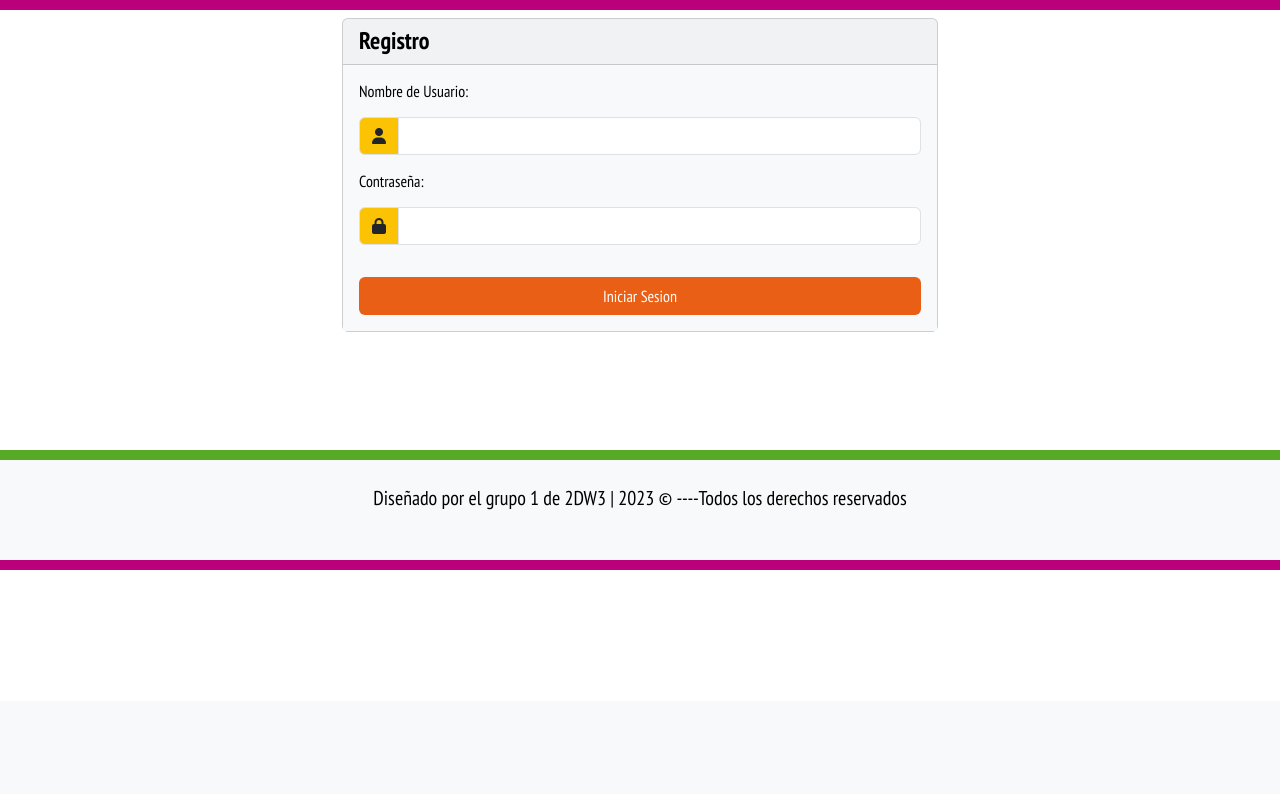
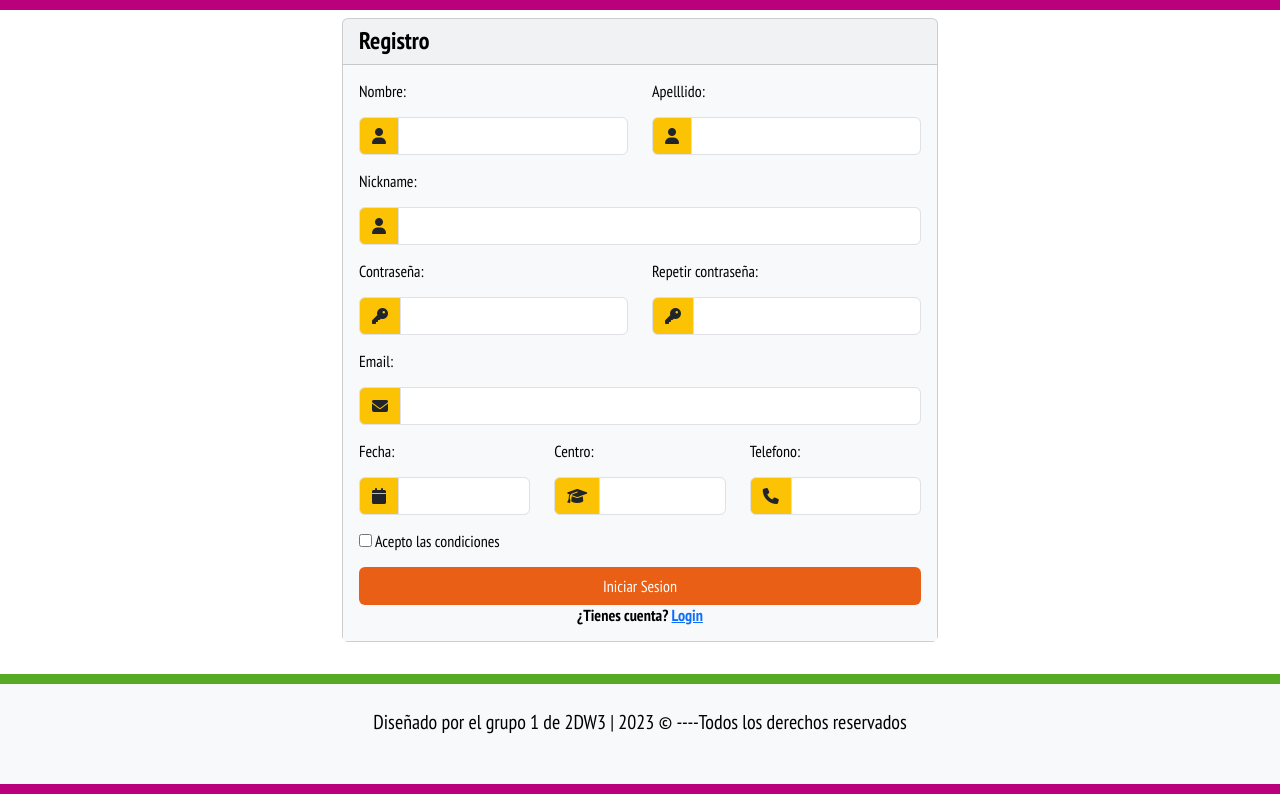
Before and after one commit to souchardani/reto1-gestorAnuncios-Txurdinaga, a PHP site: page /registro.php in a window 1280 px wide. Shown: the part 99-893 px from the top of the page. Before the commit the page ends 669 px from the top, so only its background shows below. Run offline with PHP 8.4, Linux system fonts and the light colour scheme; some libraries are stand-ins or nearby versions.

Commit message:
registro php vacio

```diff
--- a/reto1/views/registro.php
+++ b/reto1/views/registro.php
@@ -2,23 +2,7 @@
 <?php require_once("../assets/includes/DB.php"); ?>
 <?php require_once("../assets/includes/funciones.php"); ?>
 <?php require_once("../assets/includes/sesiones.php"); ?>
-<?php
-//verificamos que el usuario no este logueado, si lo esta, no mostramos el login
-isset($_SESSION["usuario_global"]) ? Redireccionar_A("detalles_anuncios.php") : null;
 
-
-
-if(isset($_POST["enviar"])){
-  $usuario = $_POST["usuario"];
-  $password = $_POST["password"];
-
-  $verificar_llenado = verificar_empty([$usuario, $password]);
-  if ($verificar_llenado){
-    //checkear si el usuario existe en la bbdd y redireccionar a detalles_inicio.php
-    inicio_sesion($usuario, $password);
-  }
-}
-?>
 <!DOCTYPE html>
 <html lang="en">
   <head>
@@ -44,26 +28,108 @@ if(isset($_POST["enviar"])){
                 echo MensajeError();
                 echo MensajeExito();
               ?>
-                <form action="login.php" method="post">
+              <form action="registro.php" method="post">
+                <div class="row">
+                  <div class="col-12 col-md-6">
                     <div class="form-group">
-                    <label for="usuario"><span class="FieldInfo">Nombre de Usuario: </span></label>
+                      <label for="nombre"><span class="FieldInfo">Nombre: </span></label>
                       <div class="input-group my-3">
                         <div class="input-group-text" style="background-color: #FCC204;"><span><i class="fas fa-user"></i></span></div>
-                      <input type="text" class="form-control" name="usuario" id="usuario">
+                        <input type="text" class="form-control" name="nombre" id="nombre">
                       </div>
                     </div>
+                  </div>
+                  <div class="col-12 col-md-6">
                     <div class="form-group">
-                    <label for="password"><span class="FieldInfo">Contraseña: </span></label>
+                      <label for="apellido"><span class="FieldInfo">Apelllido: </span></label>
                       <div class="input-group my-3">
-                      <div class="input-group-text" style="background-color: #FCC204;"><span><i class="fas fa-lock"></i></span></div>
-                      <input type="password" class="form-control" name="password" id="password">
+                        <div class="input-group-text" style="background-color: #FCC204;"><span><i class="fas fa-user"></i></span></div>
+                        <input type="text" class="form-control" name="apeliido" id="apellido">
+                      </div>
+                    </div>
+                  </div>
+                  <div class="col-12">
+                    <div class="form-group">
+                      <label for="nickname"><span class="FieldInfo">Nickname: </span></label>
+                      <div class="input-group my-3">
+                        <div class="input-group-text" style="background-color: #FCC204;"><span><i class="fas fa-user"></i></span></div>
+                        <input type="text" class="form-control" name="nickname" id="nickname">
+                      </div>
+                    </div>
+                  </div>
+                  <div class="col-12 col-md-6">
+                    <div class="form-group">
+                      <label for="pass"><span class="FieldInfo">Contraseña: </span></label>
+                      <div class="input-group my-3">
+                        <div class="input-group-text" style="background-color: #FCC204;"><span><i class="fas fa-key"></i></span></div>
+                        <input type="text" class="form-control" name="pass" id="pass">
+                      </div>
+                    </div>
+                  </div>
+                  <div class="col-12 col-md-6">
+                    <div class="form-group">
+                      <label for="pass2"><span class="FieldInfo">Repetir contraseña: </span></label>
+                      <div class="input-group my-3">
+                        <div class="input-group-text" style="background-color: #FCC204;"><span><i class="fas fa-key"></i></span></div>
+                        <input type="text" class="form-control" name="pass2" id="pass2">
+                      </div>
+                    </div>
+                  </div>
+                  <div class="col-12">
+                    <div class="form-group">
+                      <label for="email"><span class="FieldInfo">Email: </span></label>
+                      <div class="input-group my-3">
+                        <div class="input-group-text" style="background-color: #FCC204;"><span><i class="fas fa-envelope"></i></span></div>
+                        <input type="text" class="form-control" name="email" id="email">
+                      </div>
+                    </div>
+                  </div>
+                  <div class="col-12 col-md-4">
+                    <div class="form-group">
+                      <label for="fecha"><span class="FieldInfo">Fecha: </span></label>
+                      <div class="input-group my-3">
+                        <div class="input-group-text" style="background-color: #FCC204;"><span><i class="fas fa-calendar"></i></span></div>
+                        <input type="text" class="form-control" name="fecha" id="fecha">
+                      </div>
+                    </div>
+                  </div>
+                  <div class="col-12 col-md-4">
+                    <div class="form-group">
+                      <label for="centro"><span class="FieldInfo">Centro: </span></label>
+                      <div class="input-group my-3">
+                        <div class="input-group-text" style="background-color: #FCC204;"><span><i class="fas fa-graduation-cap"></i></span></div>
+                        <input type="text" class="form-control" name="centro" id="centro">
+                      </div>
+                    </div>
+                  </div>
+                  <div class="col-12 col-md-4">
+                    <div class="form-group">
+                      <label for="telf"><span class="FieldInfo">Telefono: </span></label>
+                      <div class="input-group my-3">
+                        <div class="input-group-text" style="background-color: #FCC204;"><span><i class="fas fa-phone"></i></span></div>
+                        <input type="text" class="form-control" name="telf" id="telf">
+                      </div>
+                    </div>
+                  </div>
+                </div>
+                <div class="row">
+                  <div class="col-12">
+                    <div class="checkbox">
+                      <label>
+                        <input type="checkbox" name="checkbox-authorization" id="checkbox-authorization" required>
+                        Acepto las condiciones
+                      </label>
                     </div>
                   </div>
                   <div class="d-grid">
                     <input type="submit" name="enviar" value="Iniciar Sesion" class="btn d-block text-white mt-3" style="background: #E95F15;">
                   </div>
+                  <div class="text-center col-12">
+                    <p>¿Tienes cuenta? <a href="login.php">Login</a></p>
+                  </div>
                 </div>
               </form>
+            </div>
           </div>
         </div>
       </div>
```
Lines whose indentation alone changed are shown as unchanged.
